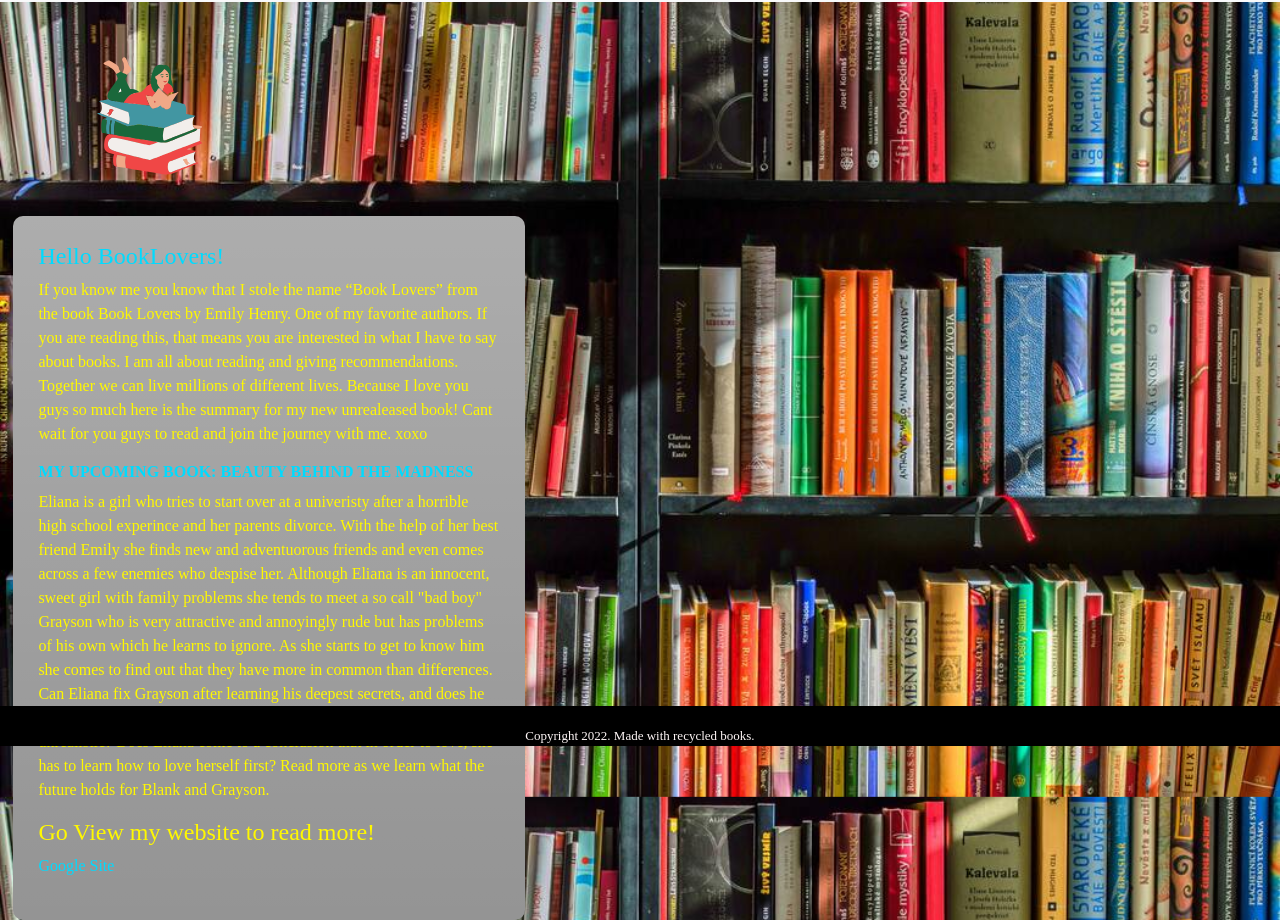
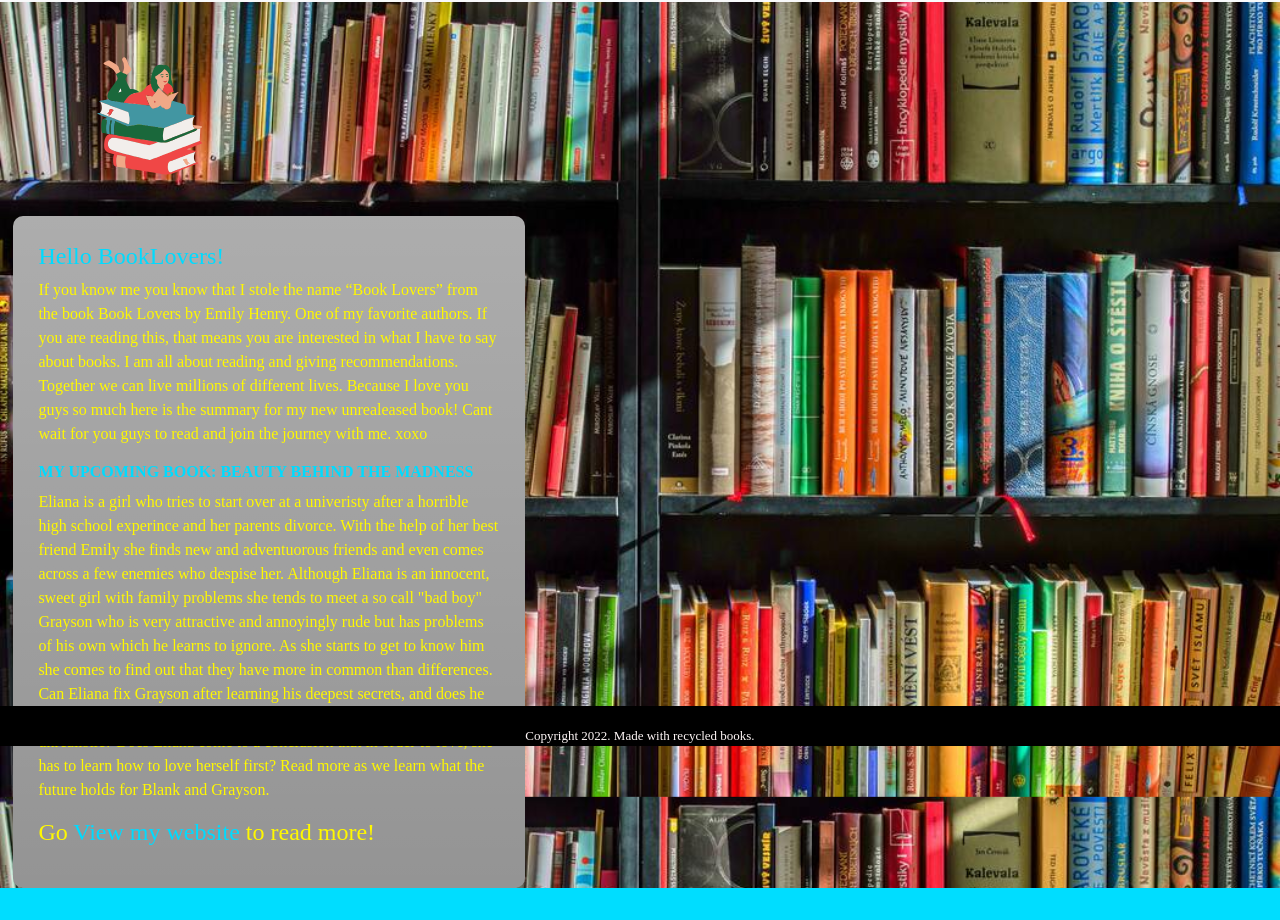
Before and after one commit to EvelynFuentes4402/Final, a plain HTML site: page index.html in a window 1280 px wide. Shown: the part 54-974 px from the top of the page. After the commit the page ends 942 px from the top, so only its background shows below. Drawn offline with nearby package versions, Linux system fonts and the light colour scheme.

Commit message:
Add files via upload

```diff
--- a/index.html
+++ b/index.html
@@ -32,8 +32,8 @@
     Because I love you guys so much here is the summary for my new unrealeased book! Cant wait for you guys to read and join the journey with me. xoxo
   <h3> MY UPCOMING BOOK: BEAUTY BEHIND THE MADNESS</h3>
   <p>Eliana is a girl who tries to start over at a univeristy after a horrible high school experince and her parents divorce. With the help of her best friend Emily she finds new and adventuorous friends and even comes across a few enemies who despise her. Although Eliana is an innocent, sweet girl with family problems she tends to meet a so call "bad boy" Grayson who is very attractive and annoyingly rude but has problems of his own which he learns to ignore. As she starts to get to know him she comes to find out that they have more in common than differences. Can Eliana fix Grayson after learning his deepest secrets, and does he learn to fix her as well? Or do they find out that fixing each other is unrealistic? Does Eliana come to a conclusion that in order to love, she has to learn how to love herself first? Read more as we learn what the future holds for Blank and Grayson.
-  <h4>Go View my website to read more! </h4>
-  <p> <a href="https://sites.google.com/view/evelynfuentes4402/about?authuser=0">Google Site</a> </p>
+  <h4>Go <a href="https://sites.google.com/view/evelynfuentes4402/about?authuser=0">View my website</a> to read more! </h4>
+  <p>  </p>
   </p>
 </section>
 <footer>Copyright 2022. Made with recycled books.</footer>
```
